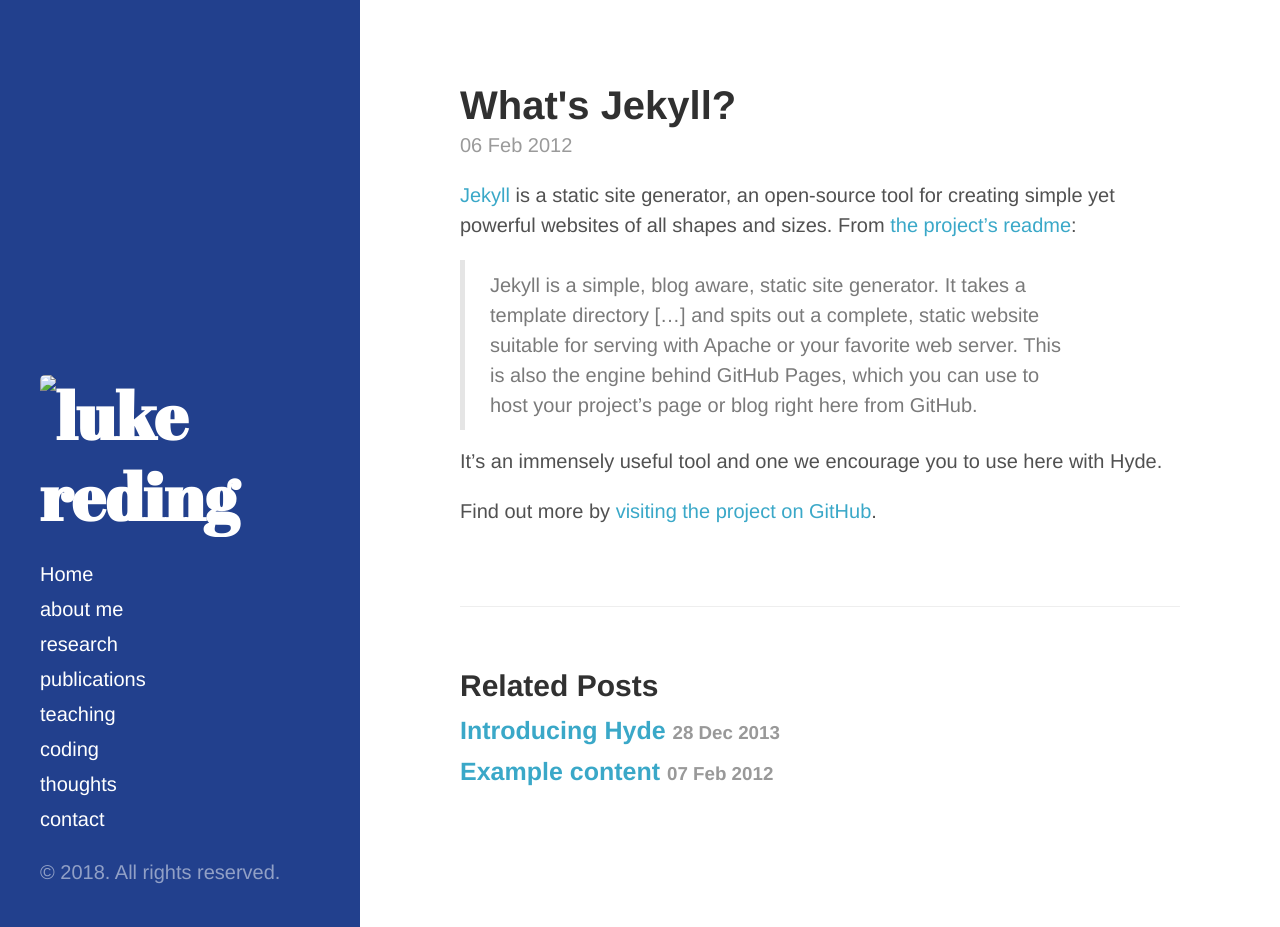
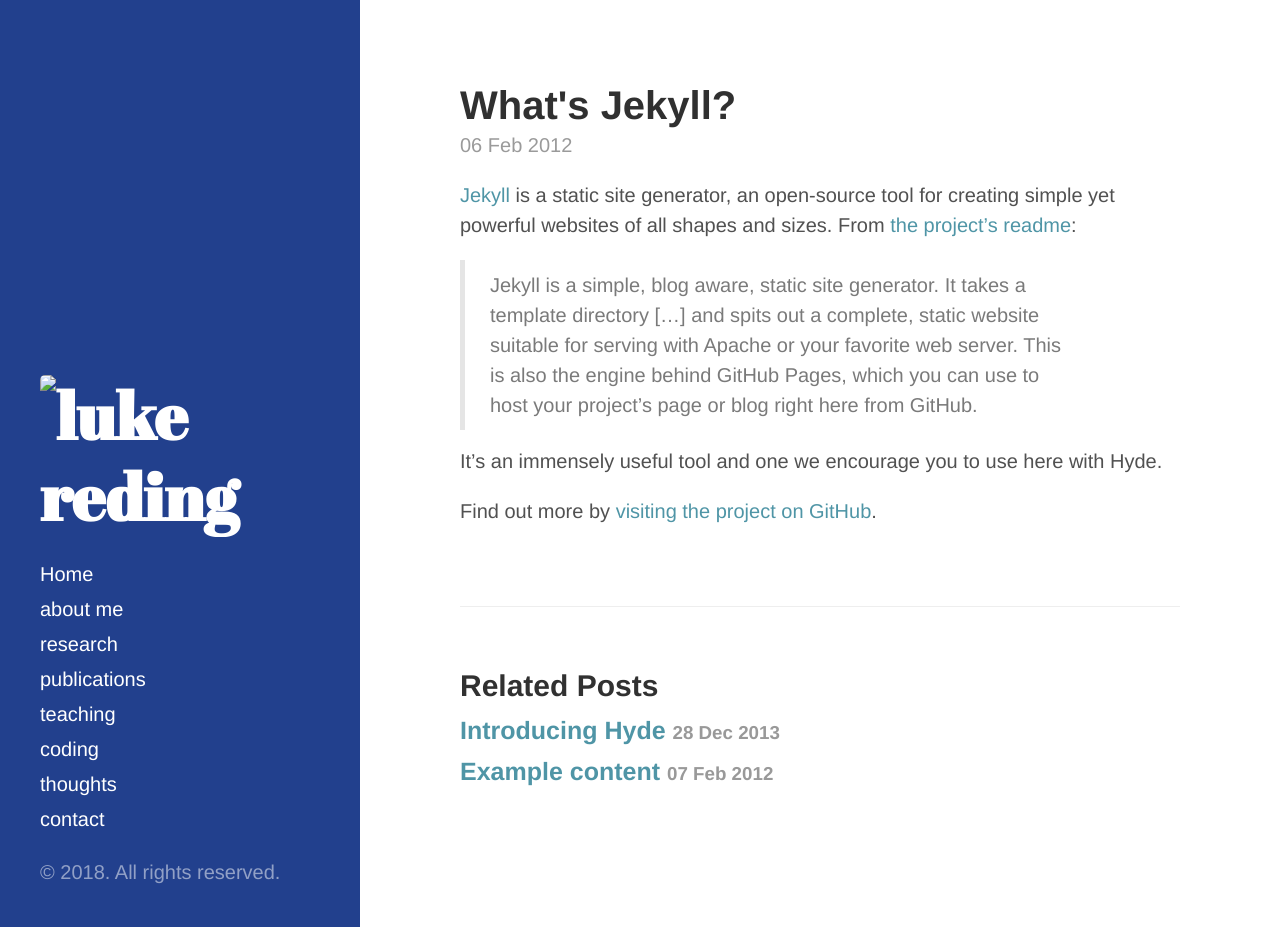
Before and after one commit to lukereding/lukereding.github.io, a Jekyll site: the page built from _posts/2012-02-06-whats-jekyll.md, in a window 1280 px wide and 927 px high. Built offline with Jekyll 4.4.1, drawn with Linux system fonts in a browser that asks for light colours.

Commit message:
Update color

```diff
--- a/public/css/hyde.css
+++ b/public/css/hyde.css
@@ -291,5 +291,5 @@
 }
 .theme-ai .content a,
 .theme-ai .related-posts li a:hover {
-  color: #3AA8C8;
+  color: #4F95A6;
 }
```
